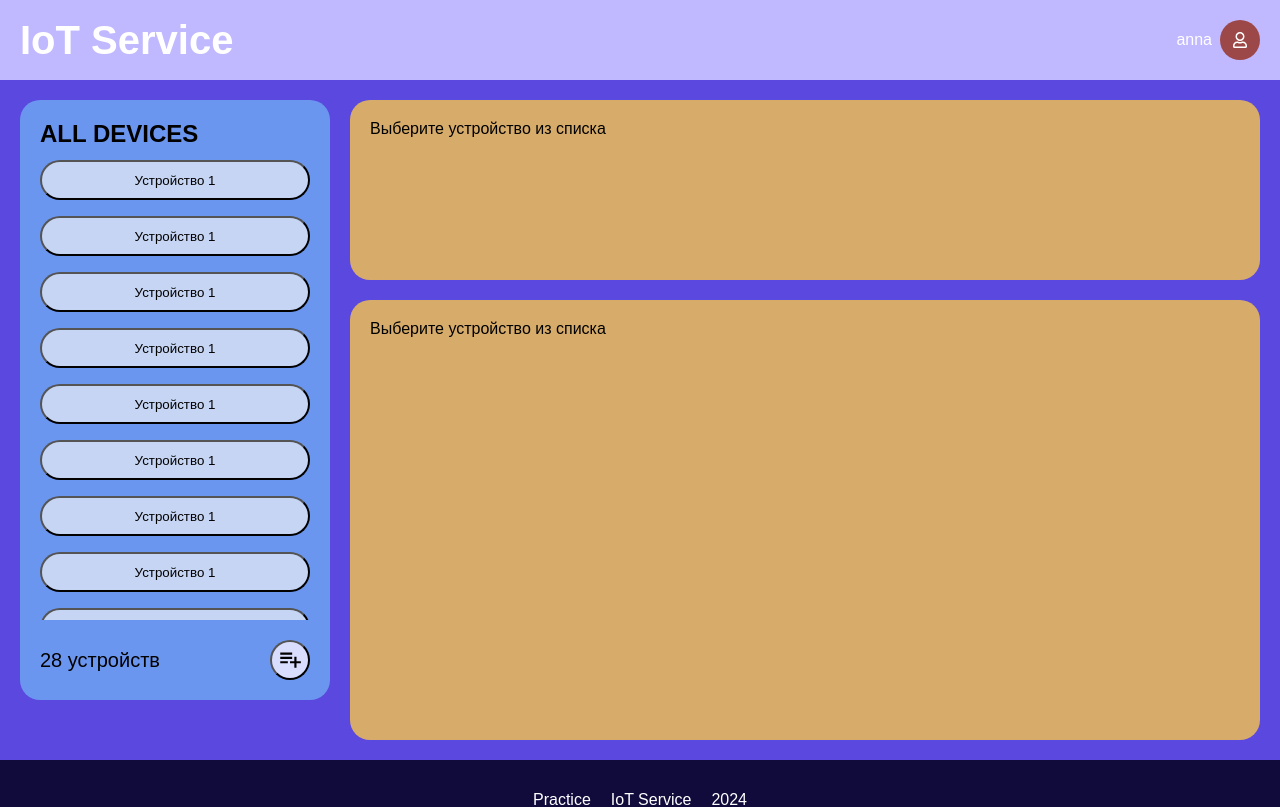
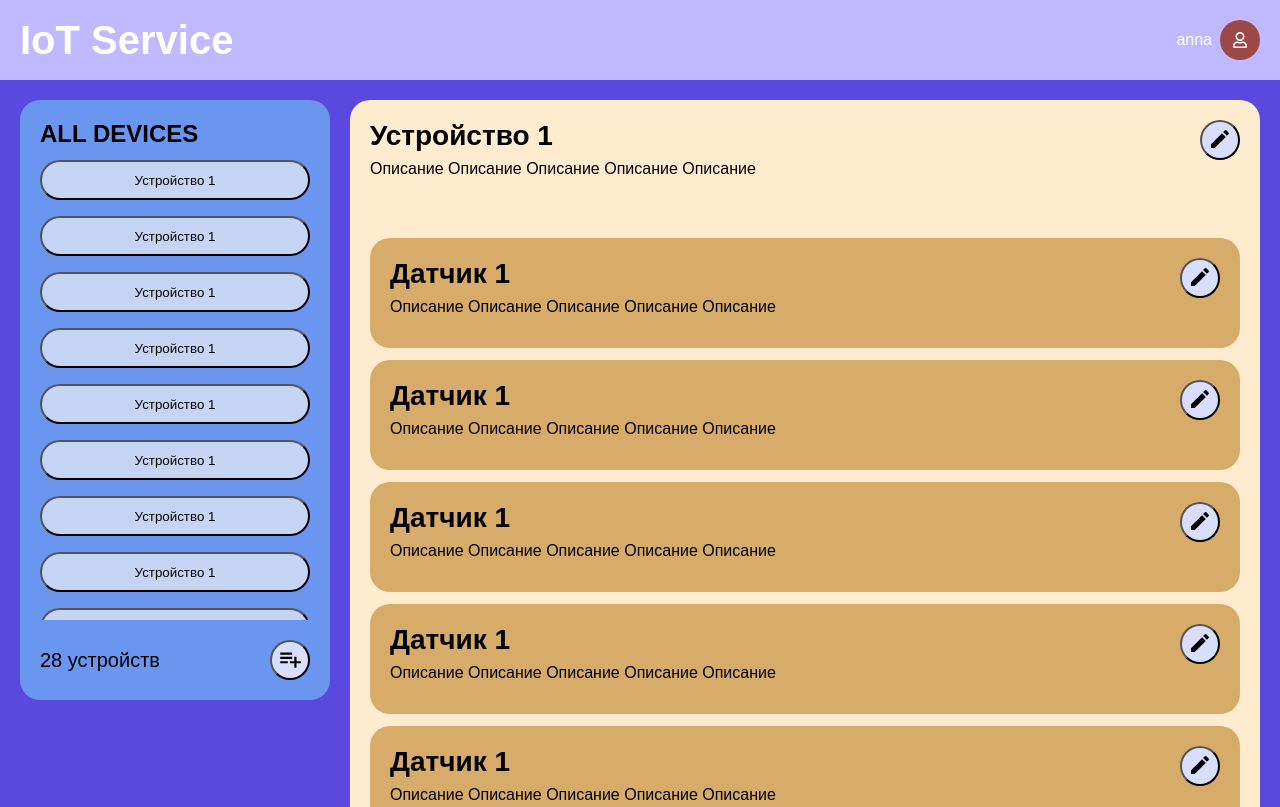
Before and after one commit to stevecks/iot-service, a React (Create React App) app: page / in a window 1280 px wide. Shown: the top 807 px of the page. Built offline with nearby package versions, Linux system fonts and the light colour scheme.

Commit message:
for sending

```diff
--- a/src/Components/DevicesList/DevicesList.jsx
+++ b/src/Components/DevicesList/DevicesList.jsx
@@ -1,3 +1,4 @@
+
 import styles from "./DevicesList.module.css";
 import React from 'react';
 import { MdOutlinePlaylistAdd } from "react-icons/md";
--- a/src/Components/DevicesList/DevicesList.module.css
+++ b/src/Components/DevicesList/DevicesList.module.css
@@ -1,3 +1,4 @@
+
 @import url('https://fonts.googleapis.com/css2?family=Roboto:ital,wght@0,100;0,300;0,400;0,500;0,700;0,900;1,100;1,300;1,400;1,500;1,700;1,900&display=swap');
 
 * {
--- a/src/Components/DevicesPage/DevicesPage.jsx
+++ b/src/Components/DevicesPage/DevicesPage.jsx
@@ -14,9 +14,9 @@ const DevicesPage = () => {
                     <DevicesList/>
                 </div>
                 <div className={styles.test}>
-                    <StartCard/>
-                    <MapCard/>
-                    {/* <DeviceCard /> */}
+                    {/*<StartCard/>*/}
+                    {/*<MapCard/>*/}
+                    <DeviceCard />
                 </div>
             </div>
         </div>
```
